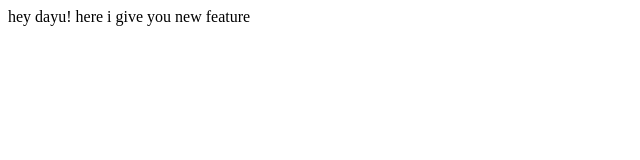
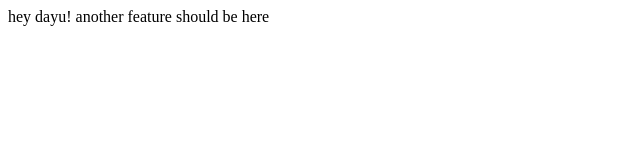
Before and after one commit to fabhiansan/san2, a plain HTML site: page index.html in a window 1280 px wide. Shown: the full height of the page, 0-640 px from the left. Drawn offline with Linux system fonts and the light colour scheme.

```diff
--- a/index.html
+++ b/index.html
@@ -7,6 +7,6 @@
 </head>
 <body>
     hey dayu!
-    here i give you new feature
+    another feature should be here
 </body>
 </html>
```
